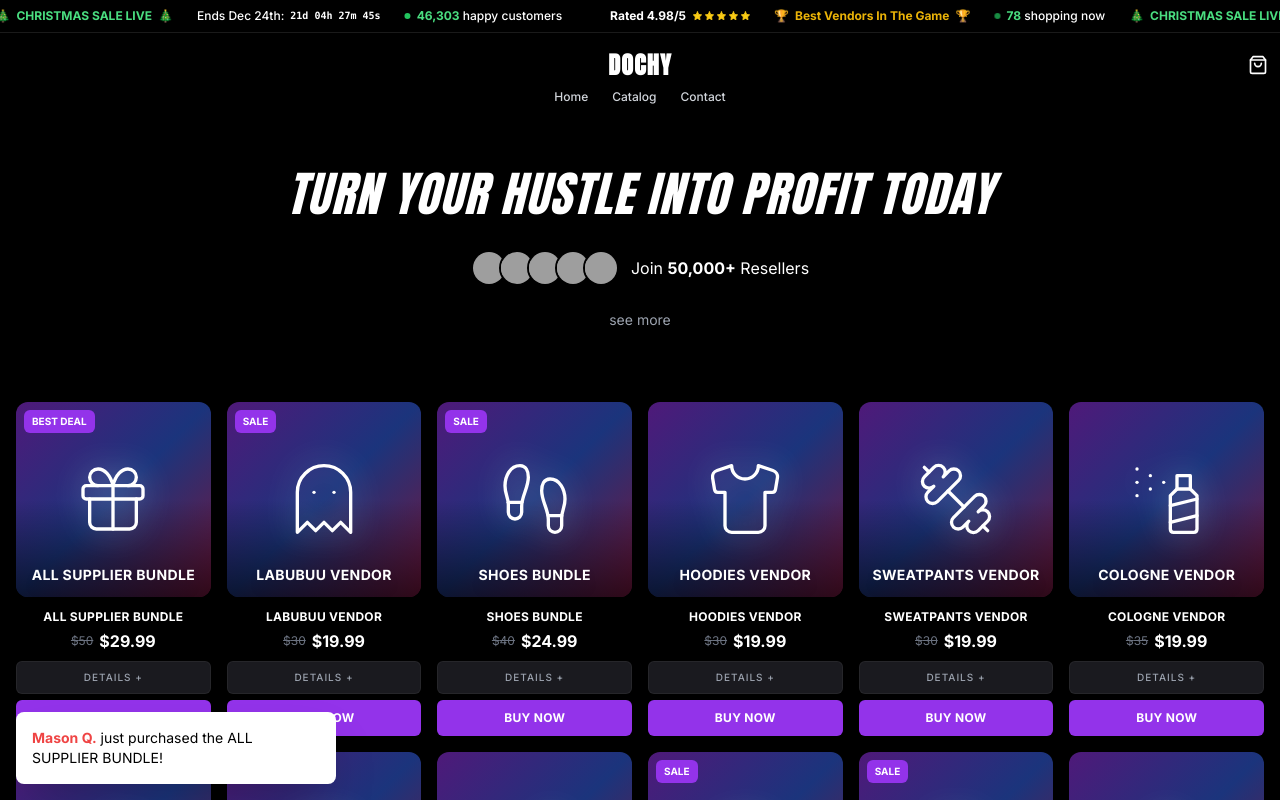
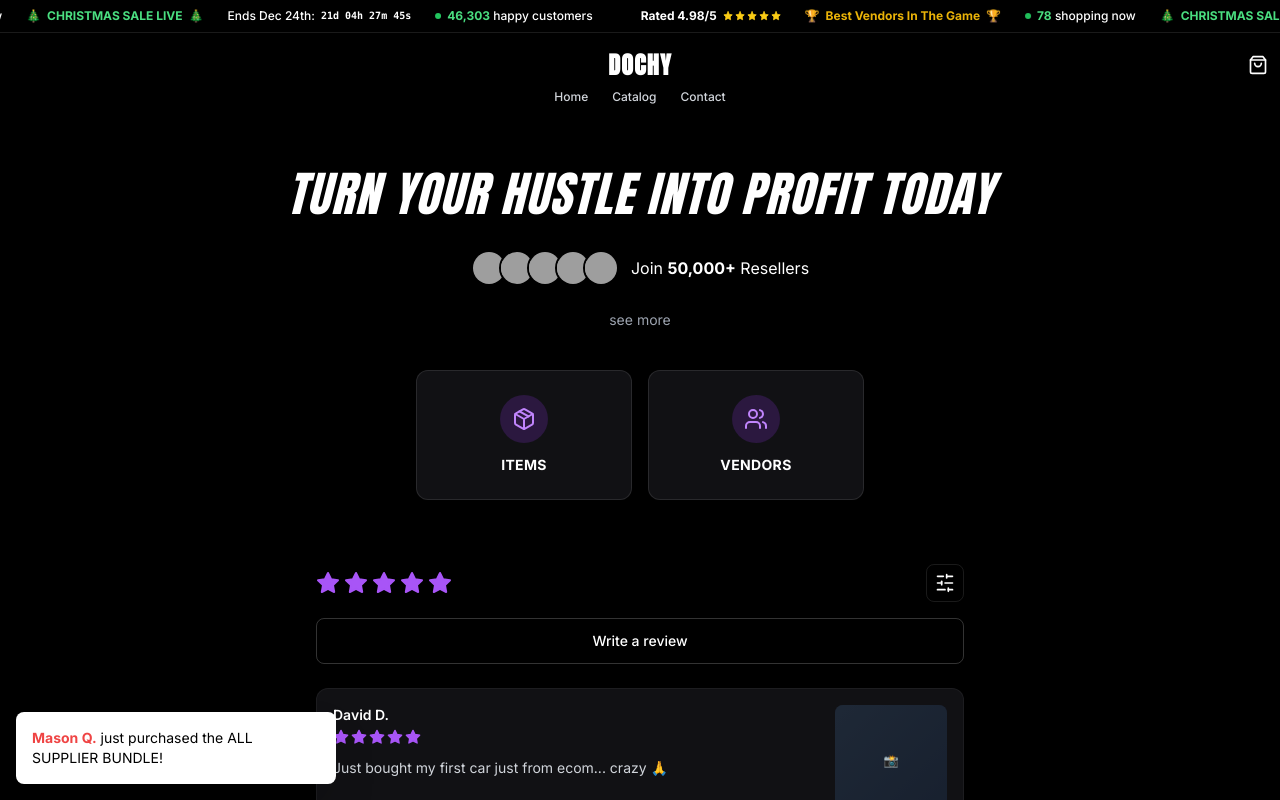
Before and after one commit to Expandingmind/Dochy, a Next.js app: page / in a window 1280 px wide. Shown: the top 800 px of the page. Built offline with nearby package versions, Linux system fonts and the light colour scheme; grey boxes are pictures that could not be loaded.

Commit message:
Add Items/Vendors category boxes under see more, remove products from homepage

```diff
--- a/src/app/page.tsx
+++ b/src/app/page.tsx
@@ -1,5 +1,4 @@
 import { Hero } from "@/components/Hero";
-import { ProductGrid } from "@/components/ProductGrid";
 import { ReviewsSection } from "@/components/ReviewsSection";
 import { FAQSection } from "@/components/FAQSection";
 import { ProofSection, CTASection } from "@/components/ProofSection";
@@ -8,7 +7,6 @@ export default function Home() {
   return (
     <>
       <Hero />
-      <ProductGrid />
       <ReviewsSection />
       <FAQSection />
       <ProofSection />
--- a/src/components/Hero.tsx
+++ b/src/components/Hero.tsx
@@ -1,4 +1,5 @@
 import Link from "next/link";
+import { Package, Users } from "lucide-react";
 
 export function Hero() {
   return (
@@ -32,12 +33,32 @@ export function Hero() {
           </span>
         </div>
 
-        <Link
-          href="#catalog"
-          className="text-gray-400 hover:text-white transition-colors mt-2 text-sm"
-        >
+        <span className="text-gray-400 mt-2 text-sm">
           see more
-        </Link>
+        </span>
+
+        {/* Category Boxes */}
+        <div className="flex gap-4 mt-6 w-full max-w-md">
+          <Link
+            href="/items"
+            className="flex-1 bg-[#111114] hover:bg-[#1a1a1f] border border-white/10 hover:border-purple-500/50 rounded-xl p-6 flex flex-col items-center gap-3 transition-all hover:scale-[1.02] group"
+          >
+            <div className="w-12 h-12 rounded-full bg-purple-600/20 flex items-center justify-center group-hover:bg-purple-600/30 transition-colors">
+              <Package className="w-6 h-6 text-purple-400" />
+            </div>
+            <span className="text-white font-bold text-sm uppercase tracking-wide">Items</span>
+          </Link>
+
+          <Link
+            href="/vendors"
+            className="flex-1 bg-[#111114] hover:bg-[#1a1a1f] border border-white/10 hover:border-purple-500/50 rounded-xl p-6 flex flex-col items-center gap-3 transition-all hover:scale-[1.02] group"
+          >
+            <div className="w-12 h-12 rounded-full bg-purple-600/20 flex items-center justify-center group-hover:bg-purple-600/30 transition-colors">
+              <Users className="w-6 h-6 text-purple-400" />
+            </div>
+            <span className="text-white font-bold text-sm uppercase tracking-wide">Vendors</span>
+          </Link>
+        </div>
       </div>
     </section>
   );
```
